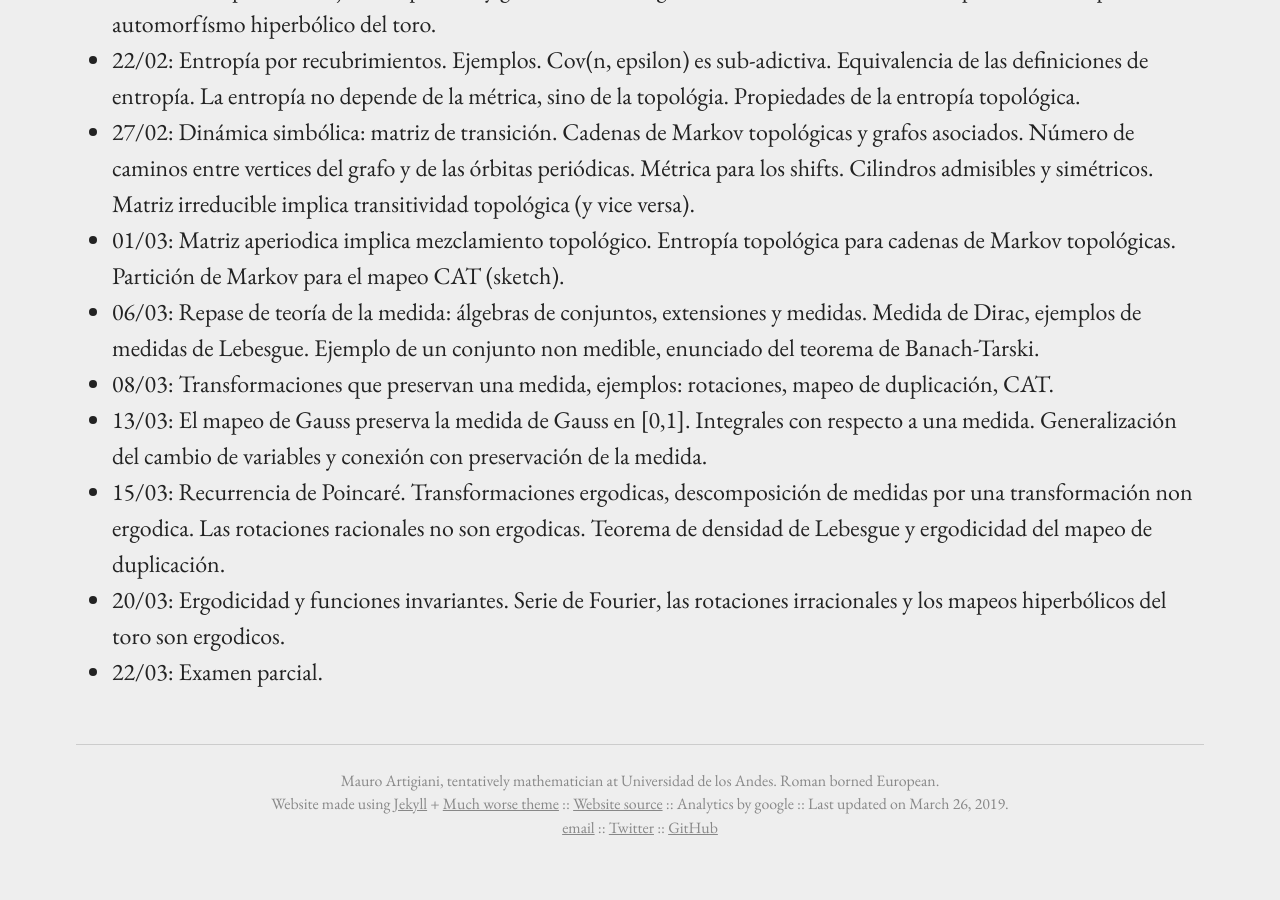
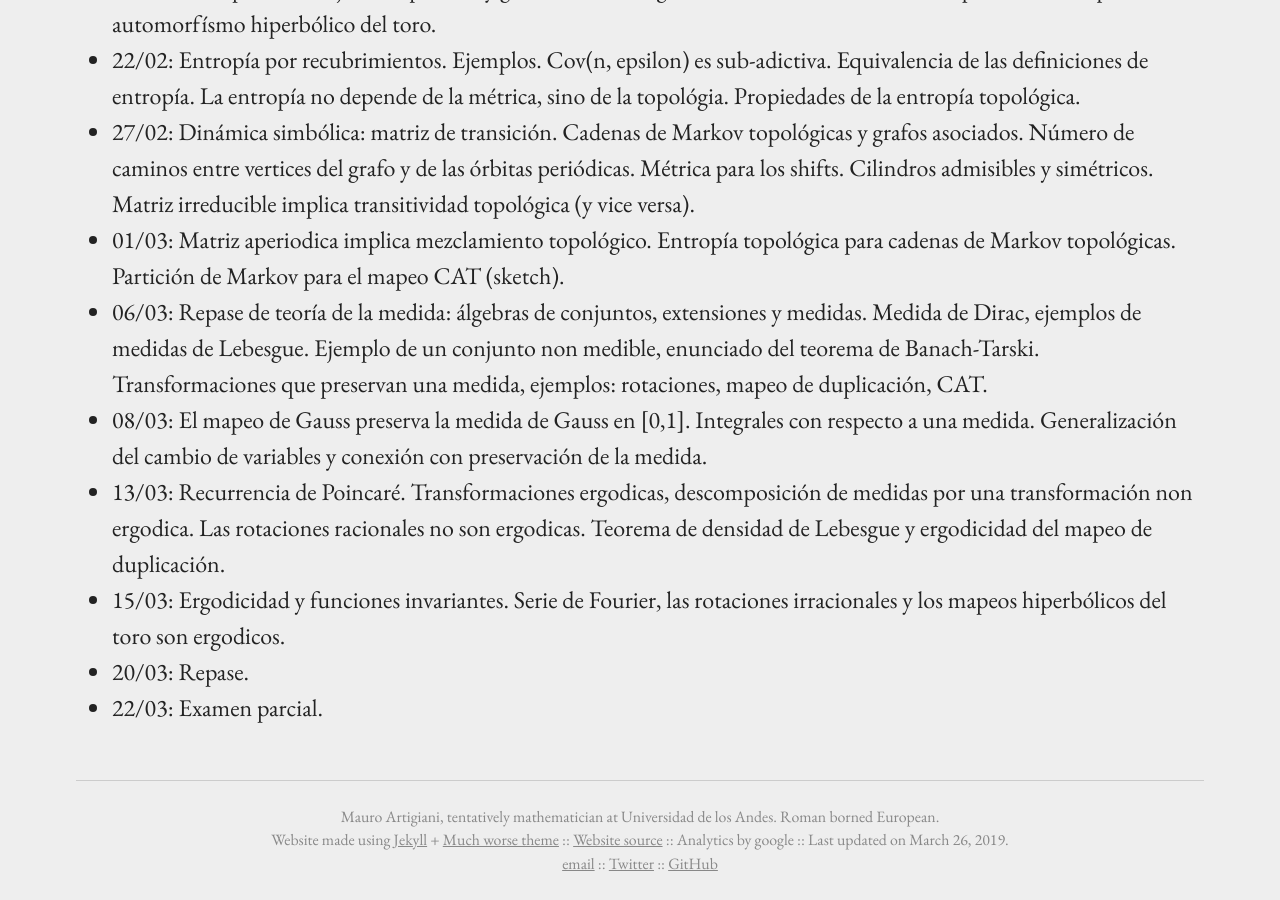
Before and after one commit to m-artigiani/m-artigiani.github.io, a Jekyll site: the page built from _pages/sisdin20191.md, in a window 1280 px wide and 900 px high, scrolled down 2512 px. Built offline with Jekyll 4.4.1, drawn with Linux system fonts in a browser that asks for light colours; before the commit the page ends 3376 px from its top, so only the background shows below that.

Commit message:
Updated Diary

```diff
--- a/_pages/sisdin20191.md
+++ b/_pages/sisdin20191.md
@@ -55,9 +55,9 @@ Mapeo de duplicación del circulo. Codifica binaria de los reales. Semiconjucaci
 + 22/02: Entropía por recubrimientos. Ejemplos. Cov(n, epsilon) es sub-adictiva. Equivalencia de las definiciones de entropía. La entropía no depende de la métrica, sino de la topológia. Propiedades de la entropía topológica.
 + 27/02: Dinámica simbólica: matriz de transición. Cadenas de Markov topológicas y grafos asociados. Número de caminos entre vertices del grafo y de las órbitas periódicas. Métrica para los shifts. Cilindros admisibles y simétricos. Matriz irreducible implica transitividad topológica (y vice versa).
 + 01/03: Matriz aperiodica implica mezclamiento topológico. Entropía topológica para cadenas de Markov topológicas. Partición de Markov para el mapeo CAT (sketch).
-+ 06/03: Repase de teoría de la medida: álgebras de conjuntos, extensiones y medidas. Medida de Dirac, ejemplos de medidas de Lebesgue. Ejemplo de un conjunto non medible, enunciado del teorema de Banach-Tarski.
-+ 08/03: Transformaciones que preservan una medida, ejemplos: rotaciones, mapeo de duplicación, CAT.
-+ 13/03: El mapeo de Gauss preserva la medida de Gauss en [0,1]. Integrales con respecto a una medida. Generalización del cambio de variables y conexión con preservación de la medida.
-+ 15/03: Recurrencia de Poincaré. Transformaciones ergodicas, descomposición de medidas por una transformación non ergodica. Las rotaciones racionales no son ergodicas. Teorema de densidad de Lebesgue y ergodicidad del mapeo de duplicación.
-+ 20/03: Ergodicidad y funciones invariantes. Serie de Fourier, las rotaciones irracionales y los mapeos hiperbólicos del toro son ergodicos.
++ 06/03: Repase de teoría de la medida: álgebras de conjuntos, extensiones y medidas. Medida de Dirac, ejemplos de medidas de Lebesgue. Ejemplo de un conjunto non medible, enunciado del teorema de Banach-Tarski. Transformaciones que preservan una medida, ejemplos: rotaciones, mapeo de duplicación, CAT.
++ 08/03: El mapeo de Gauss preserva la medida de Gauss en [0,1]. Integrales con respecto a una medida. Generalización del cambio de variables y conexión con preservación de la medida.
++ 13/03: Recurrencia de Poincaré. Transformaciones ergodicas, descomposición de medidas por una transformación non ergodica. Las rotaciones racionales no son ergodicas. Teorema de densidad de Lebesgue y ergodicidad del mapeo de duplicación.
++ 15/03: Ergodicidad y funciones invariantes. Serie de Fourier, las rotaciones irracionales y los mapeos hiperbólicos del toro son ergodicos.
++ 20/03: Repase.
 + 22/03: Examen parcial.
```
